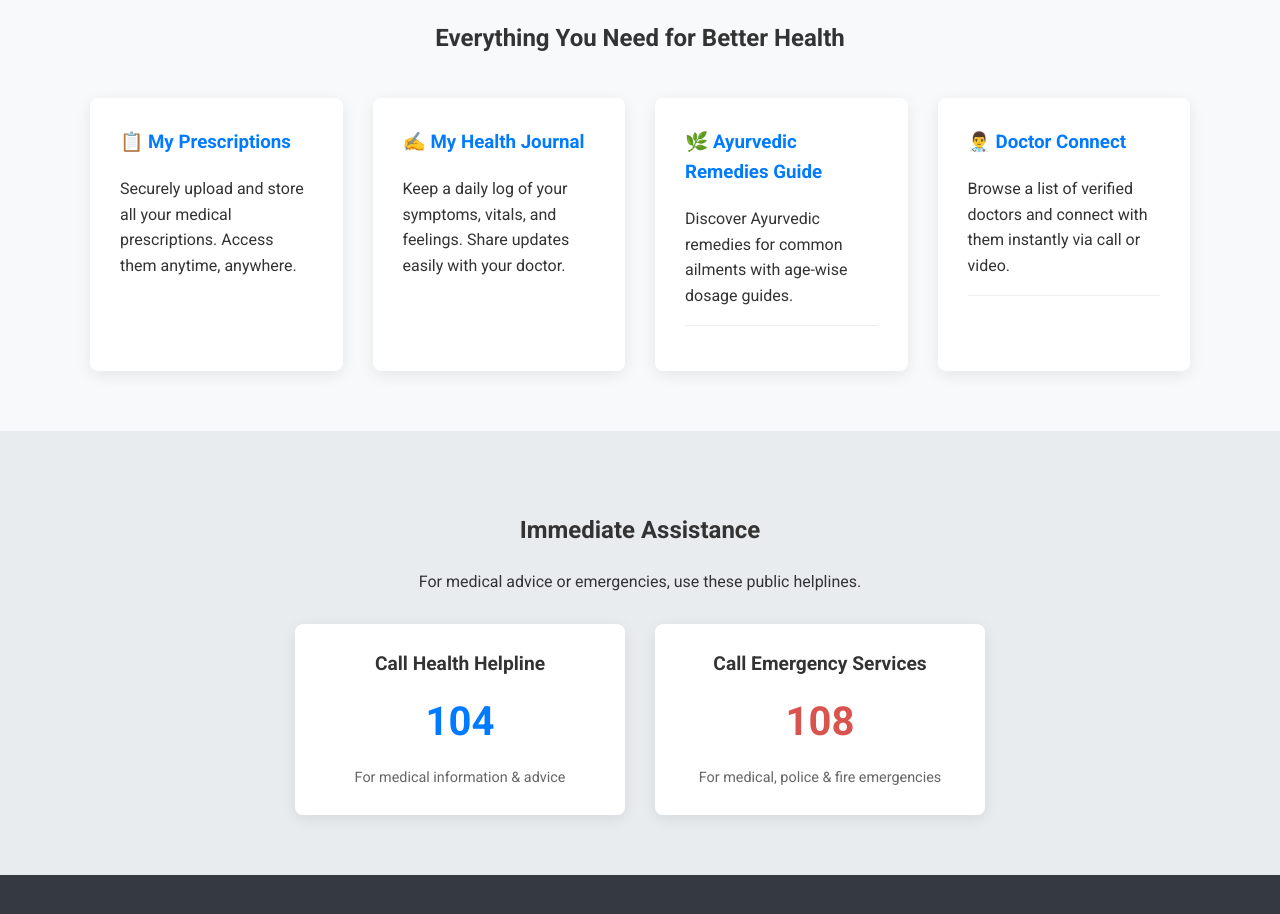
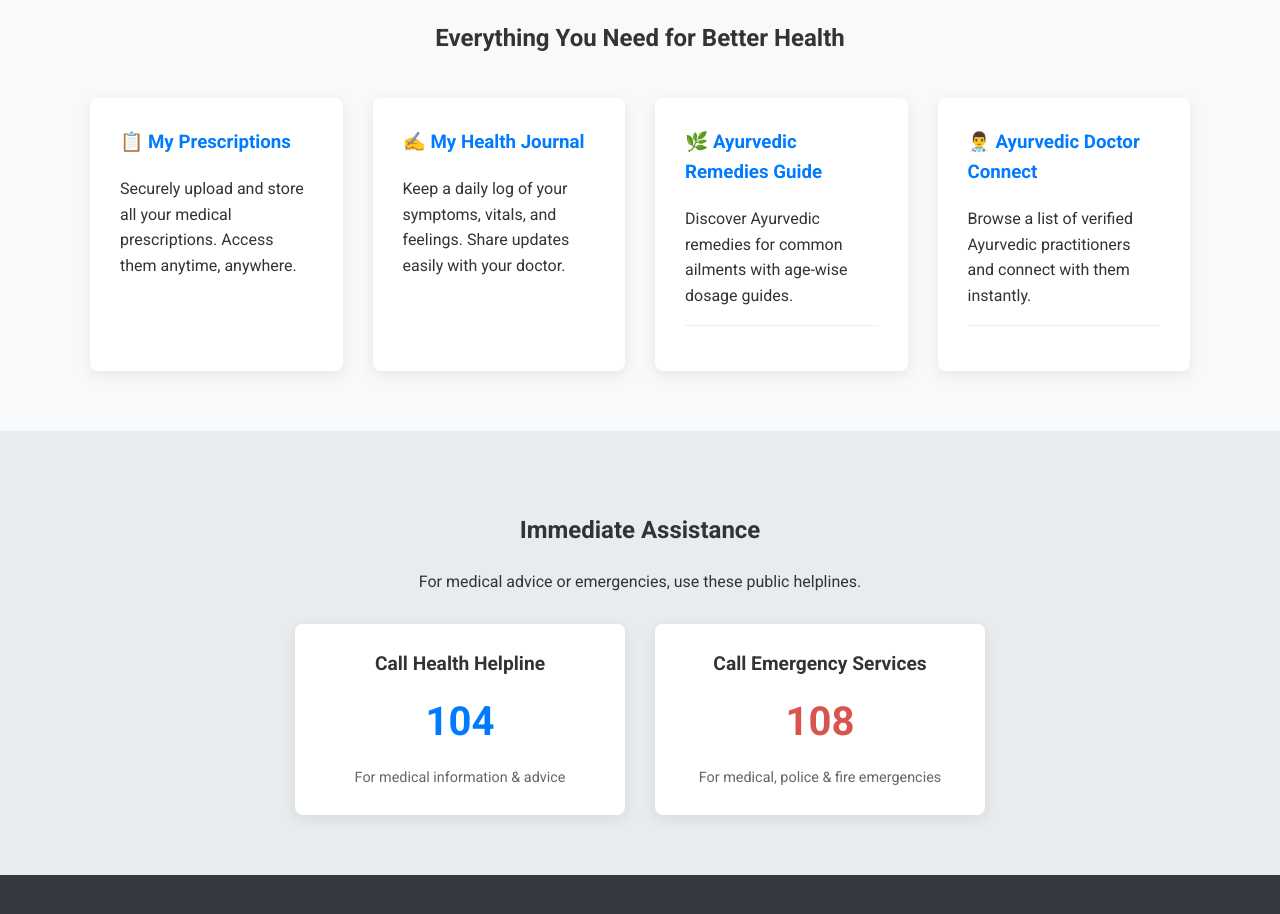
Before and after one commit to justlikethat152-jpg/Medibridge., a plain HTML site: page index.html in a window 1280 px wide. Shown: the part 780-1694 px from the top of the page. Drawn offline with nearby package versions, Linux system fonts and the light colour scheme; a script that the page names is missing.

Commit message:
Update index.html

```diff
--- a/index.html
+++ b/index.html
@@ -9,7 +9,6 @@
     <link rel="preconnect" href="https://fonts.gstatic.com" crossorigin>
     <link href="https://fonts.googleapis.com/css2?family=Roboto:wght@400;500;700&display=swap" rel="stylesheet">
     <style>
-        /* Small style additions for the new dashboard */
         .dashboard-feature { background: #fff; padding: 20px; margin-bottom: 20px; border-radius: 8px; box-shadow: 0 2px 8px rgba(0,0,0,0.1); }
         .dashboard-feature h3 { margin-top: 0; }
         .dashboard-feature textarea { width: 100%; min-height: 100px; padding: 10px; font-family: inherit; border: 1px solid #ccc; border-radius: 5px; margin-bottom: 10px; }
@@ -110,8 +109,8 @@
                         <div id="remedies-content" class="feature-content"></div>
                     </div>
                     <div class="feature-card" id="doctor-card">
-                        <h3>👨‍⚕️ Doctor Connect</h3>
-                        <p>Browse a list of verified doctors and connect with them instantly via call or video.</p>
+                        <h3>👨‍⚕️ Ayurvedic Doctor Connect</h3>
+                        <p>Browse a list of verified Ayurvedic practitioners and connect with them instantly.</p>
                         <div id="doctors-content" class="feature-content"></div>
                     </div>
                 </div>
@@ -278,7 +277,6 @@
                     remediesContent.innerHTML = '';
                     remedies.forEach(r => {
                         const remedyEl = document.createElement('div');
-                        // UPDATED LOGIC TO DISPLAY AYURVEDIC REMEDIES
                         remedyEl.innerHTML = `
                             <h4>${r.illness}</h4>
                             <p><strong>Infants (0-2 yrs):</strong> ${r.remedy_infants}</p>
@@ -297,6 +295,7 @@
                 doctorsContent.innerHTML = '';
                 doctors.forEach(d => {
                     const doctorEl = document.createElement('div');
+                    // CHANGE 2: Updated the dynamic HTML to show specialization
                     doctorEl.innerHTML = `<h4>${d.name} - ${d.specialization}</h4><p><a href="tel:${d.phone_number}">Call Now</a> | <a href="${d.video_call_link}" target="_blank">Video Call</a></p><hr>`;
                     doctorsContent.appendChild(doctorEl);
                 });
```
